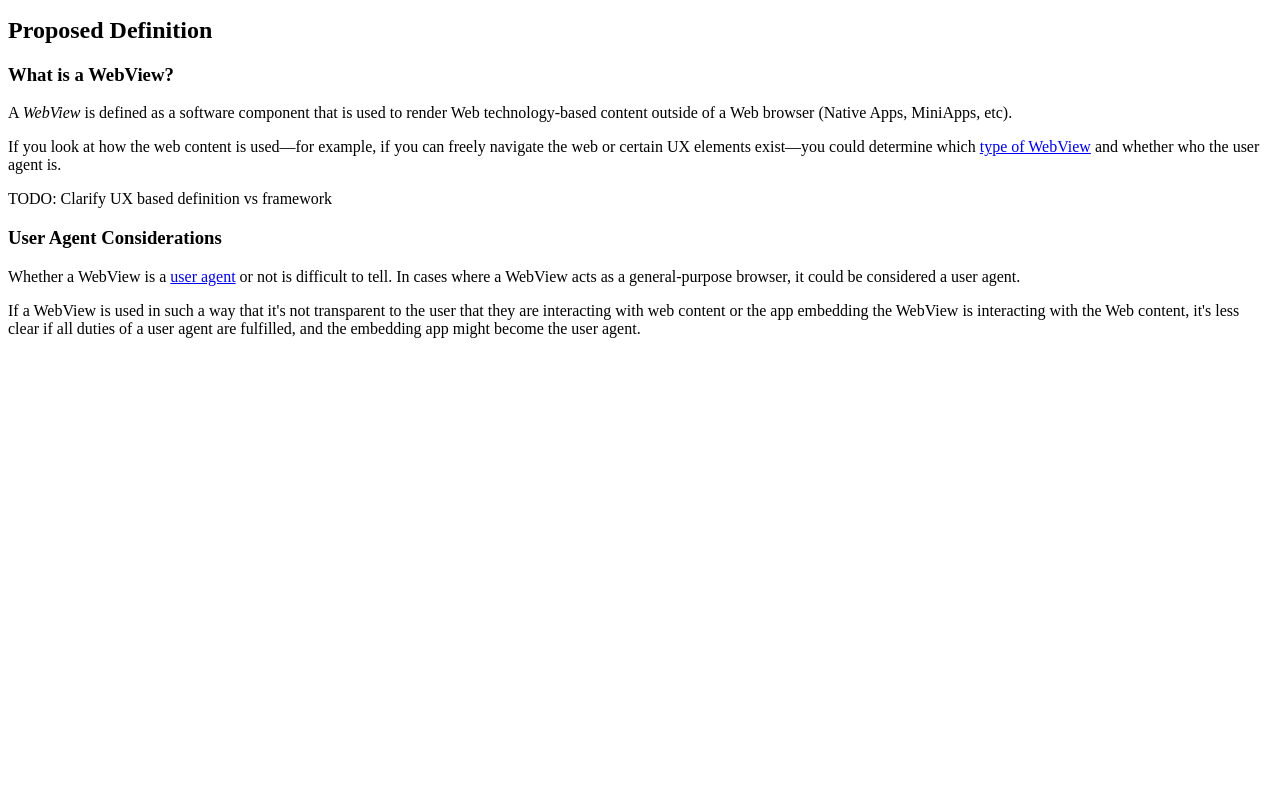
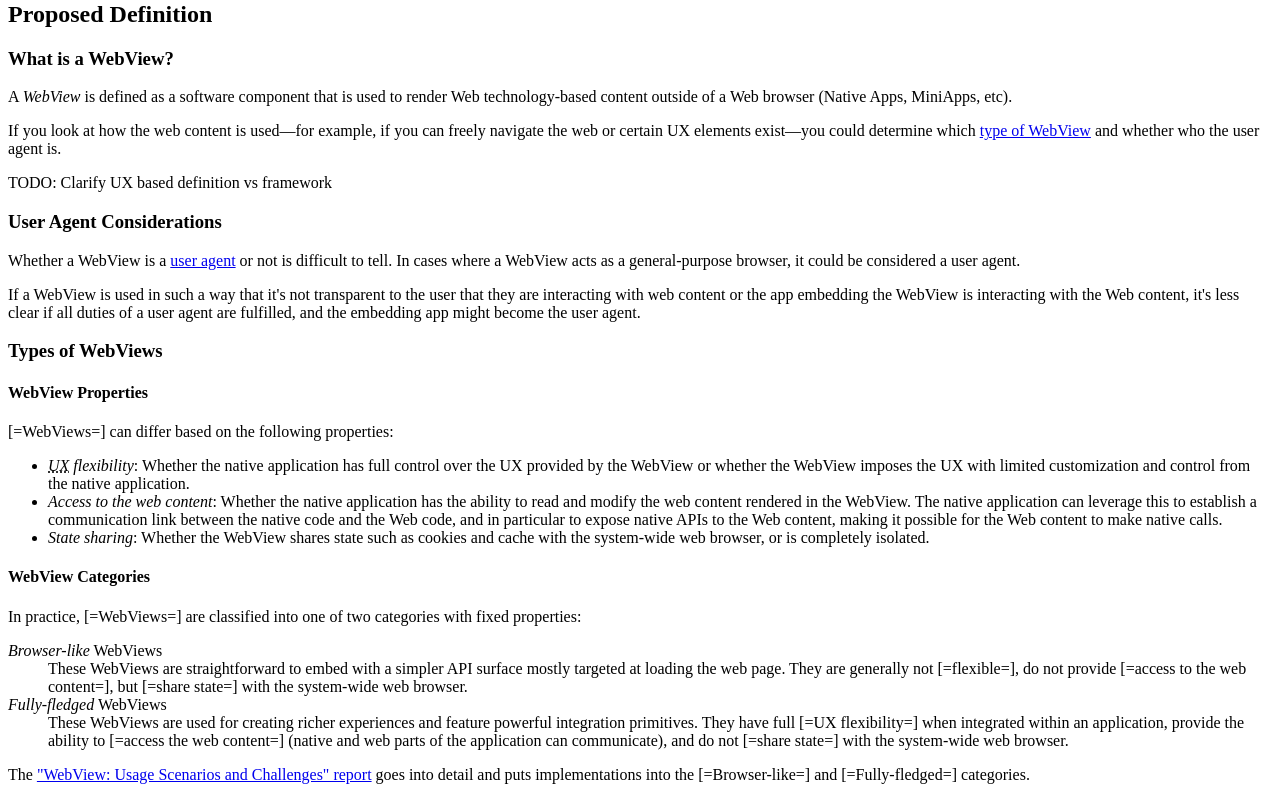
Before and after one commit to WebView-CG/webview-definition, a plain HTML site: page index.html in a window 1280 px wide. Shown: the part 808-1608 px from the top of the page. Before the commit the page ends 1162 px from the top, so only its background shows below. Drawn offline with Linux system fonts and the light colour scheme.

Commit message:
add types and refactor some small bits

```diff
--- a/index.html
+++ b/index.html
@@ -2,7 +2,7 @@
 <html>
   <head>
     <meta charset="utf-8" />
-    <title>WebView Definition</title>
+    <title>WebView Explainer</title>
     <script
       src="https://www.w3.org/Tools/respec/respec-w3c"
       class="remove"
@@ -11,11 +11,18 @@
     <script class="remove">
       // All config options at https://respec.org/docs/
       var respecConfig = {
-        specStatus: "CG-DRAFT",
+      specStatus: "CG-DRAFT",
+      subtitle: "WebView Definition & Types",
       authors: [{
           name: "Ashley Gullen",
           company: "Scirra",
           companyURL: "https://www.scirra.com/"
+        },
+        {
+          name: "Niklas Merz",
+          company: "Apache Software Foundation",
+          mailto: "niklasmerz@apache.org",
+          companyURL: "https://www.apache.org/"
         }],
       editors: [{
         name: "Niklas Merz",
@@ -24,7 +31,7 @@
         companyURL: "https://www.apache.org/"
       }],
         github: "WebView-CG/webview-definition",
-        xref: ["webview-definition"],
+        xref: ["webview-explainer"],
         group: "cg/webview",
       };
     </script>
@@ -47,17 +54,14 @@
         and contexts.
       </p>
       <p>
-        <strong>Non-goal:</strong> The purpose of this document is to define what a WebView is. It does not attempt to categorize or define different types of WebViews (<a href="https://webview-cg.github.io/usage-and-challenges/#types-of-webviews">see the usages and challenges explainer</a> for that).
-
-        <aside class="note">
-          <p> TODO: Move types from other report here?</p>
-        </aside>
+        <strong>Non-goal:</strong> The purpose of this document is to define what a WebView is and which types of WebViews exist. It is not intended to provide a comprehensive overview of all WebView implementations or their specific features.
+        You can find more information about the implementations in the <a href="https://webview-cg.github.io/usage-and-challenges/#implementations">usage and challenges report</a>.
       </p>
     </section>
     <section id="informative">
       <h2>How do WebViews differ from other user agents, such as browsers?</h2>
       <p>
-        This was discussed via <a href="https://lists.w3.org/Archives/Public/public-webview/2025May/0000.html">e-mail</a>. <a>WebViews</a> are usually locked down and configured by apps embedding them to fit their use case. Sometimes they are used to build fully featured browsers or show general web content.
+        This was discussed via <a href="https://lists.w3.org/Archives/Public/public-webview/2025May/0000.html">e-mail</a> in the WebView CG. <a>WebViews</a> are usually locked down and configured by apps embedding them to fit their use case. Sometimes they are used to build fully featured browsers or show general web content.
       </p>
       <section>
         <h3>WebView User Experience</h3>
@@ -96,14 +100,14 @@
           A <dfn>WebView</dfn> is defined as a software component that is used to render Web technology-based content outside of a Web browser (Native Apps, MiniApps, etc).
         </p>
         <p>
-          If you look at how the web content is used—for example, if you can freely navigate the web or certain UX elements exist—you could determine which <a href="https://webview-cg.github.io/usage-and-challenges/#types-of-webviews">type of WebView</a> and whether who the user agent is.
+          If you look at how the web content is used—for example, if you can freely navigate the web or certain UX elements exist—you could determine which <a href="#types-of-webviews">type of WebView</a> and whether who the user agent is.
         </p>
 
-        <aside class="note">
+        <aside class="warning">
           <p> TODO: Clarify UX based definition vs framework</p>
         </aside>
       </section>
-      <section>
+      <section class="informative">
         <h3>User Agent Considerations</h3>
         <p>
           Whether a <a>WebView</a> is a <a href="https://w3ctag.github.io/user-agents/">user agent</a> or not is difficult to tell. In cases where a WebView acts as a general-purpose browser, it could be considered a user agent.
@@ -113,5 +117,47 @@
         </p>
       </section>
     </section>
+    <section class="informative">
+      <h3>Types of WebViews</h3>
+
+      <section class="informative">
+        <h4>WebView Properties</h4>
+        <p>[=WebViews=] can differ based on the following properties:</p>
+        <p>
+        <ul>
+          <li><dfn data-lt="UX flexibility|flexible"><abbr title="User Experience">UX</abbr> flexibility</dfn>: Whether
+            the native application has full control over the UX provided by the WebView or whether the WebView imposes
+            the UX with limited customization and control from the native application.</li>
+          <li><dfn data-lt="Access to the web content|Access the web content">Access to the web content</dfn>: Whether the
+            native application has the ability to read and modify the web content rendered in the WebView. The native
+            application can leverage this to establish a communication link between the native code and the Web code, and
+            in particular to expose native APIs to the Web content, making it possible for the Web content to make native
+            calls.</li>
+          <li><dfn data-lt="State sharing|Share state">State sharing</dfn>: Whether the WebView shares state such as
+            cookies and cache with the system-wide web browser, or is completely isolated.</li>
+        </ul>
+        </p>
+      </section>
+      <section class="">
+        <h4>WebView Categories</h4>
+        <p>In practice, [=WebViews=] are classified into one of two categories with fixed properties:</p>
+        <dl>
+          <dt><dfn>Browser-like</dfn> WebViews</dt>
+          <dd>These WebViews are straightforward to embed with a simpler API surface mostly targeted at loading the web
+            page. They are generally not [=flexible=], do not provide [=access to the web content=], but [=share state=]
+            with the system-wide web browser.</dd>
+          <dt><dfn>Fully-fledged</dfn> WebViews</dt>
+          <dd>These WebViews are used for creating richer experiences and feature powerful integration primitives. They
+            have full [=UX flexibility=] when integrated within an application, provide the ability to [=access the web
+            content=] (native and web parts of the application can communicate), and do not [=share state=] with the
+            system-wide web browser.</dd>
+        </dl>
+      </section>
+
+      <aside class="note">
+        <p>The <a href="https://webview-cg.github.io/usage-and-challenges/#implementations">"WebView: Usage Scenarios and Challenges" report</a> goes into detail and puts implementations into the [=Browser-like=] and [=Fully-fledged=] categories.</p>
+      </aside>
+    </section>
+    </section>
   </body>
 </html>
```
